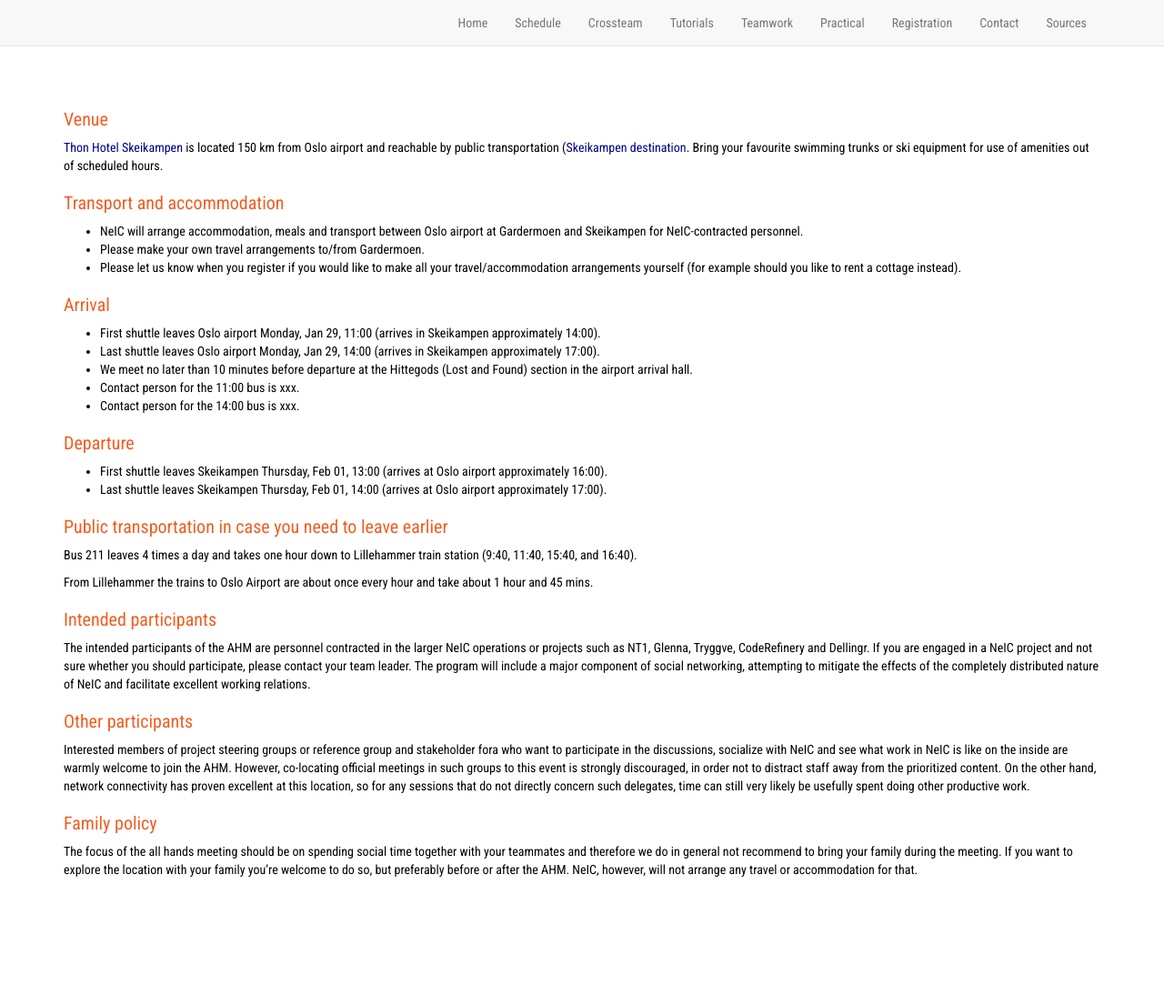
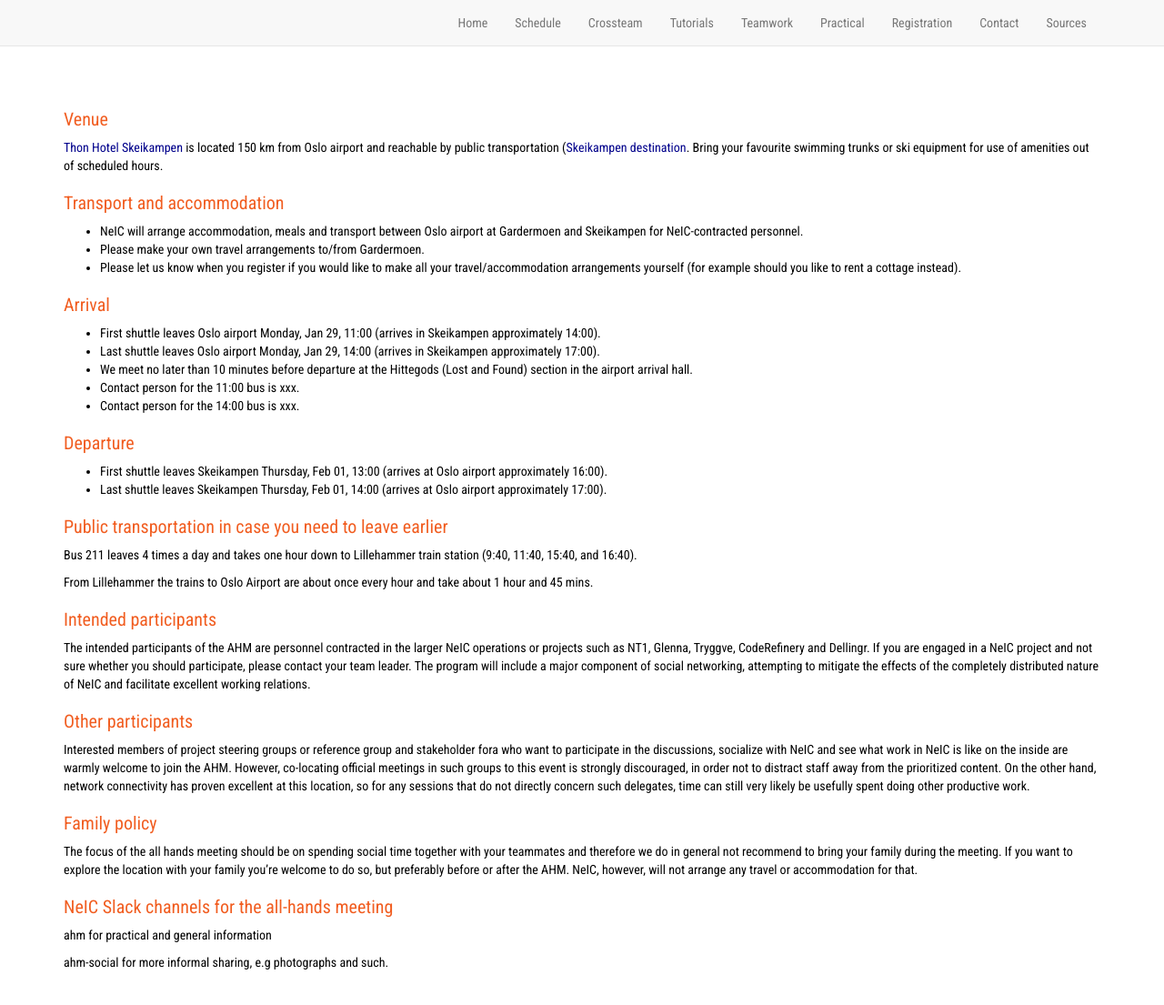
Before and after one commit to neicnordic/ahm18.neic.nordforsk.org, a Jekyll site: the page built from practical.md, in a window 1280 px wide and 1278 px high. Shown: the top 1105 px of the window at 91% size. Built offline with Jekyll 4.4.1, drawn with Linux system fonts in a browser that asks for light colours; nearby versions of some CDN libraries; our own code applies the rules of GitHub Pages for plain Markdown files.

Commit message:
Added slack channel info in practical info page

```diff
--- a/practical.md
+++ b/practical.md
@@ -63,3 +63,8 @@ with your teammates and therefore we do in general not recommend to bring your
 family during the meeting. If you want to explore the location with your family
 you’re welcome to do so, but preferably before or after the AHM. NeIC, however,
 will not arrange any travel or accommodation for that.
+
+### NeIC Slack channels for the all-hands meeting
+ahm for practical and general information
+
+ahm-social for more informal sharing, e.g photographs and such.
```
